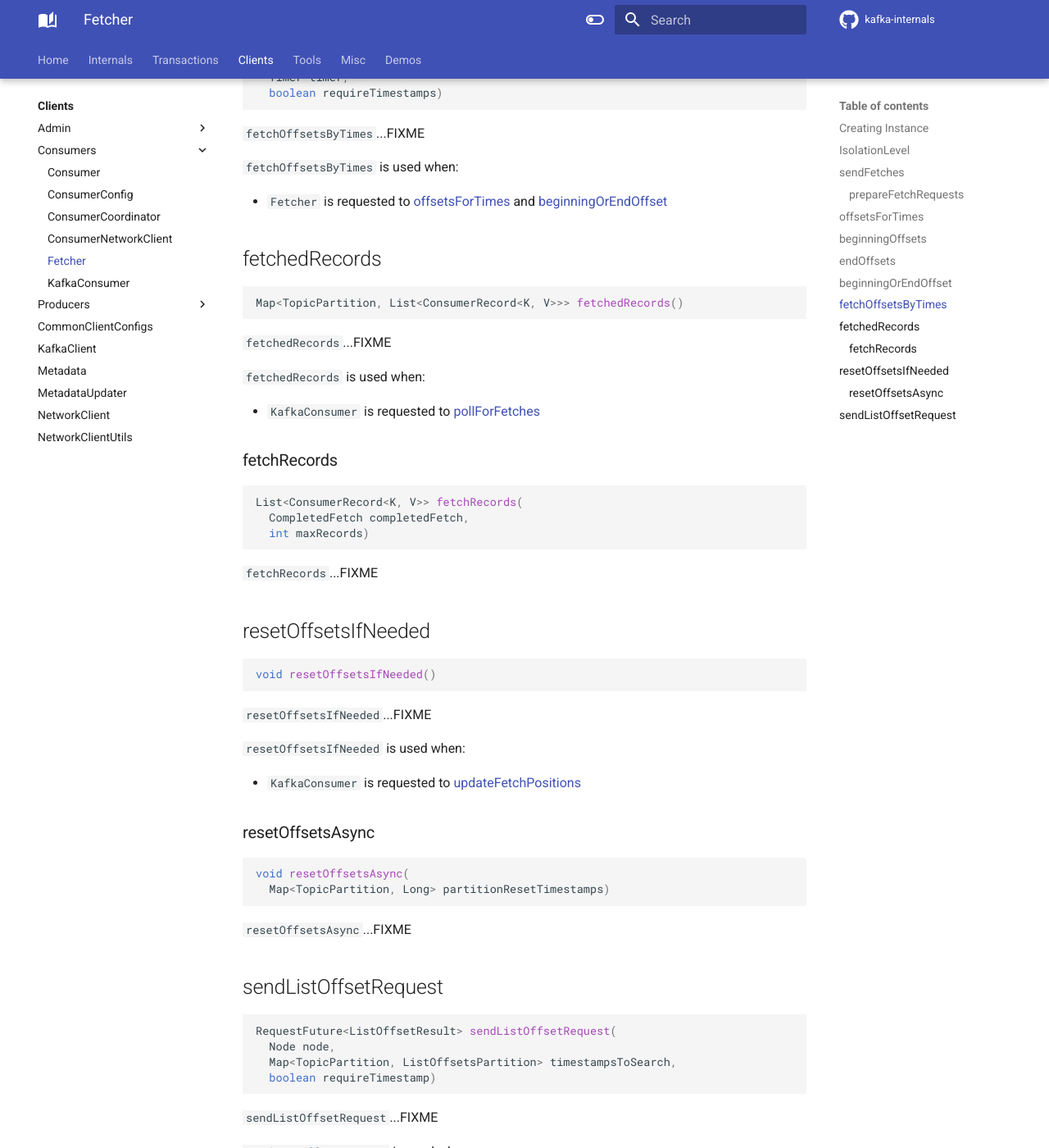
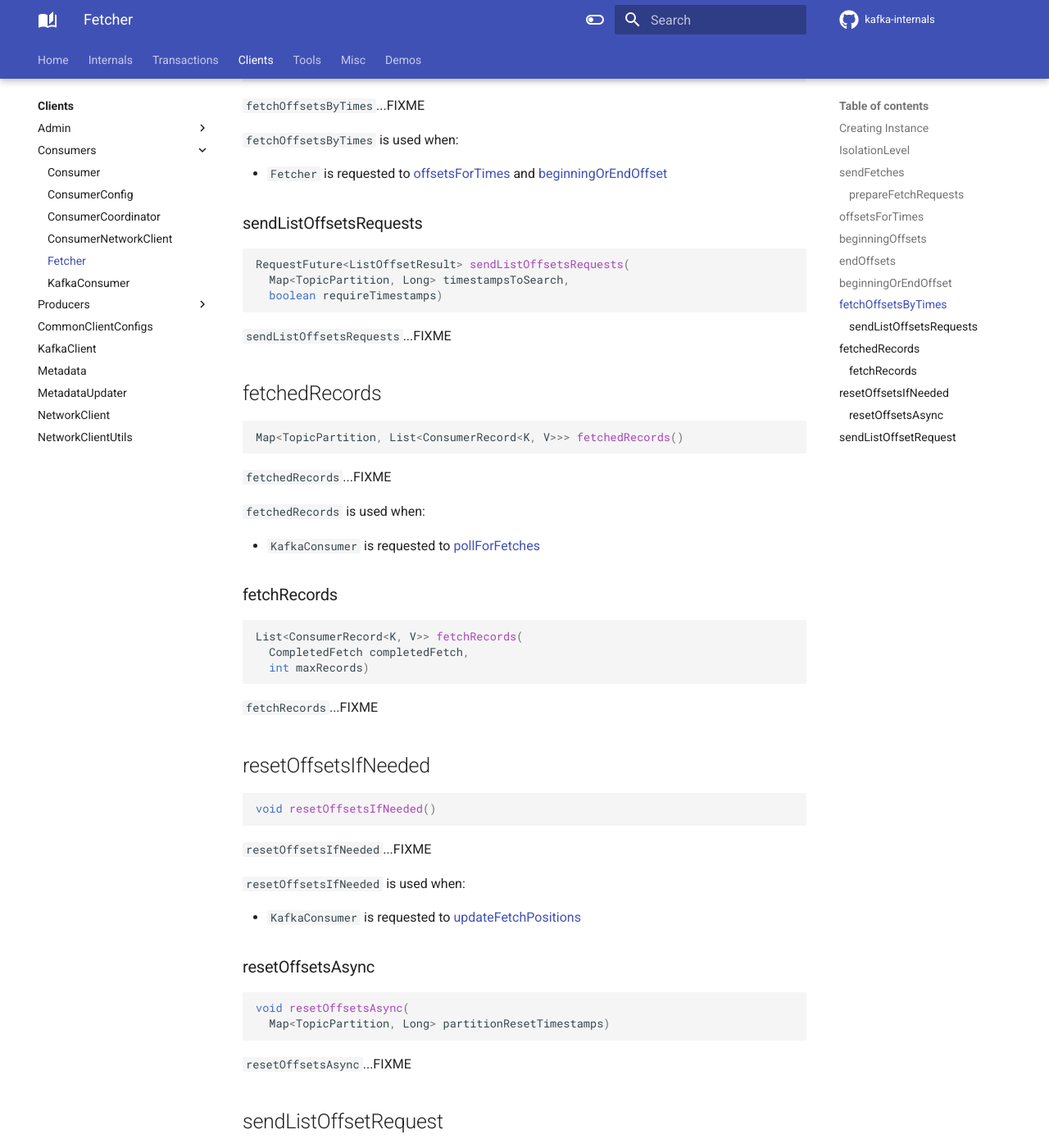
Before and after one commit to japila-books/kafka-internals, an MkDocs documentation site: the page built from docs/clients/consumer/Fetcher.md, in a window 1280 px wide and 1400 px high, scrolled down 3050 px. Shown: the whole window at 82% size. Built offline with MkDocs 1.6.1 and Material for MkDocs 9.7.7, drawn with Linux system fonts in a browser that asks for light colours; comment, search, counter and statistics services are not loaded; some of the changed text lies outside the part shown.

Commit message:
KafkaConsumer and Fetcher

````diff
--- a/docs/clients/consumer/Fetcher.md
+++ b/docs/clients/consumer/Fetcher.md
@@ -5,7 +5,7 @@
 `Fetcher` takes the following to be created:
 
 * <span id="logContext"> `LogContext`
-* <span id="client"> `ConsumerNetworkClient`
+* <span id="client"> [ConsumerNetworkClient](ConsumerNetworkClient.md)
 * <span id="minBytes"> [fetch.min.bytes](ConsumerConfig.md#FETCH_MIN_BYTES_CONFIG)
 * <span id="maxBytes"> [fetch.max.bytes](ConsumerConfig.md#FETCH_MAX_BYTES_CONFIG)
 * <span id="maxWaitMs"> [fetch.max.wait.ms](ConsumerConfig.md#FETCH_MAX_WAIT_MS_CONFIG)
@@ -131,6 +130,16 @@ ListOffsetResult fetchOffsetsByTimes(
 
 * `Fetcher` is requested to [offsetsForTimes](#offsetsForTimes) and [beginningOrEndOffset](#beginningOrEndOffset)
 
+### <span id="sendListOffsetsRequests"> sendListOffsetsRequests
+
+```java
+RequestFuture<ListOffsetResult> sendListOffsetsRequests(
+  Map<TopicPartition, Long> timestampsToSearch,
+  boolean requireTimestamps)
+```
+
+`sendListOffsetsRequests`...FIXME
+
 ## <span id="fetchedRecords"> fetchedRecords
 
 ```java
````
Also changed, not shown: other parts of docs/clients/consumer/Fetcher.md (+2 -3 lines), docs/clients/consumer/KafkaConsumer.md (+0 -2 lines), docs/clients/consumer/index.md (+4 -0 lines).
